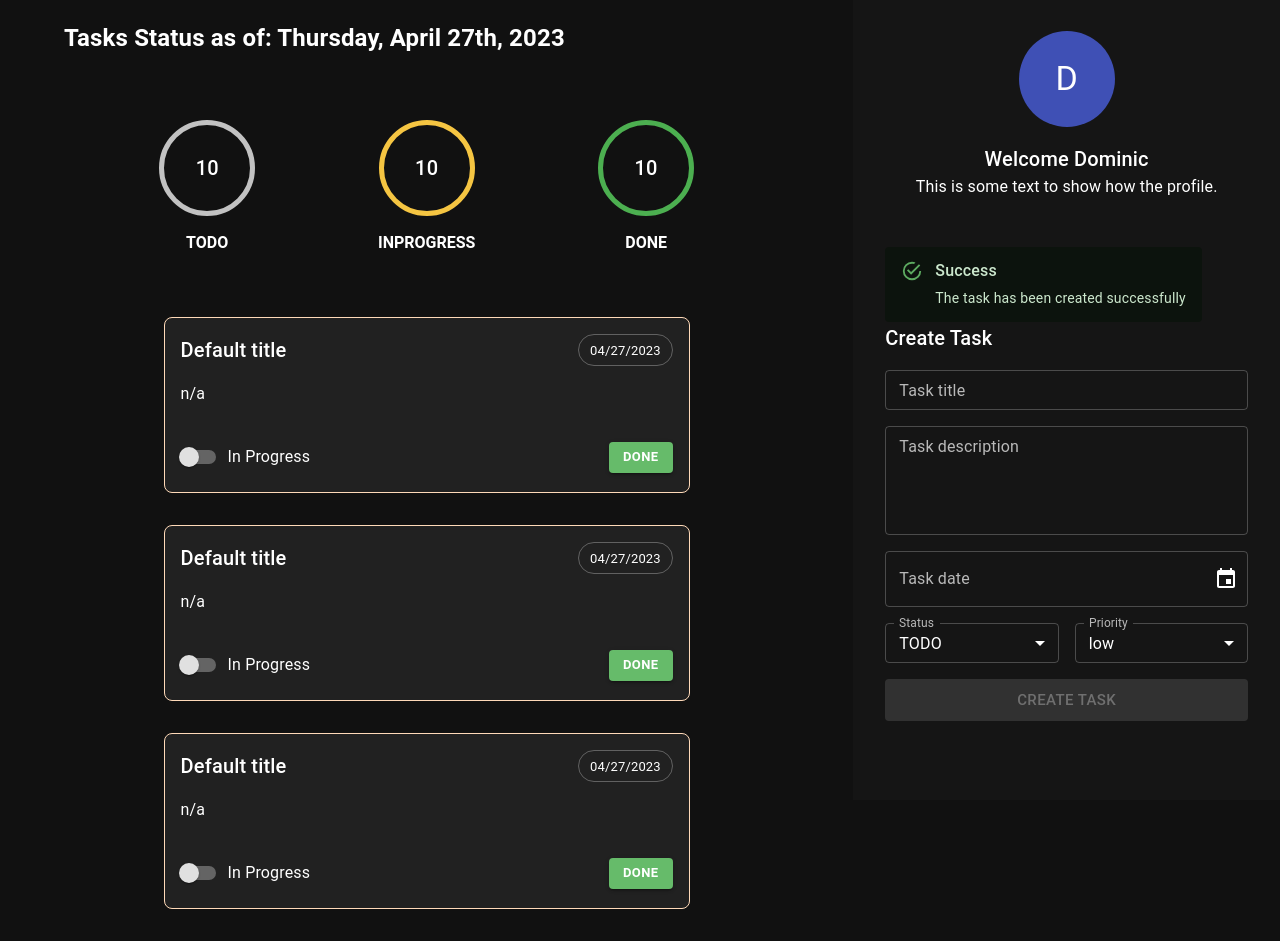
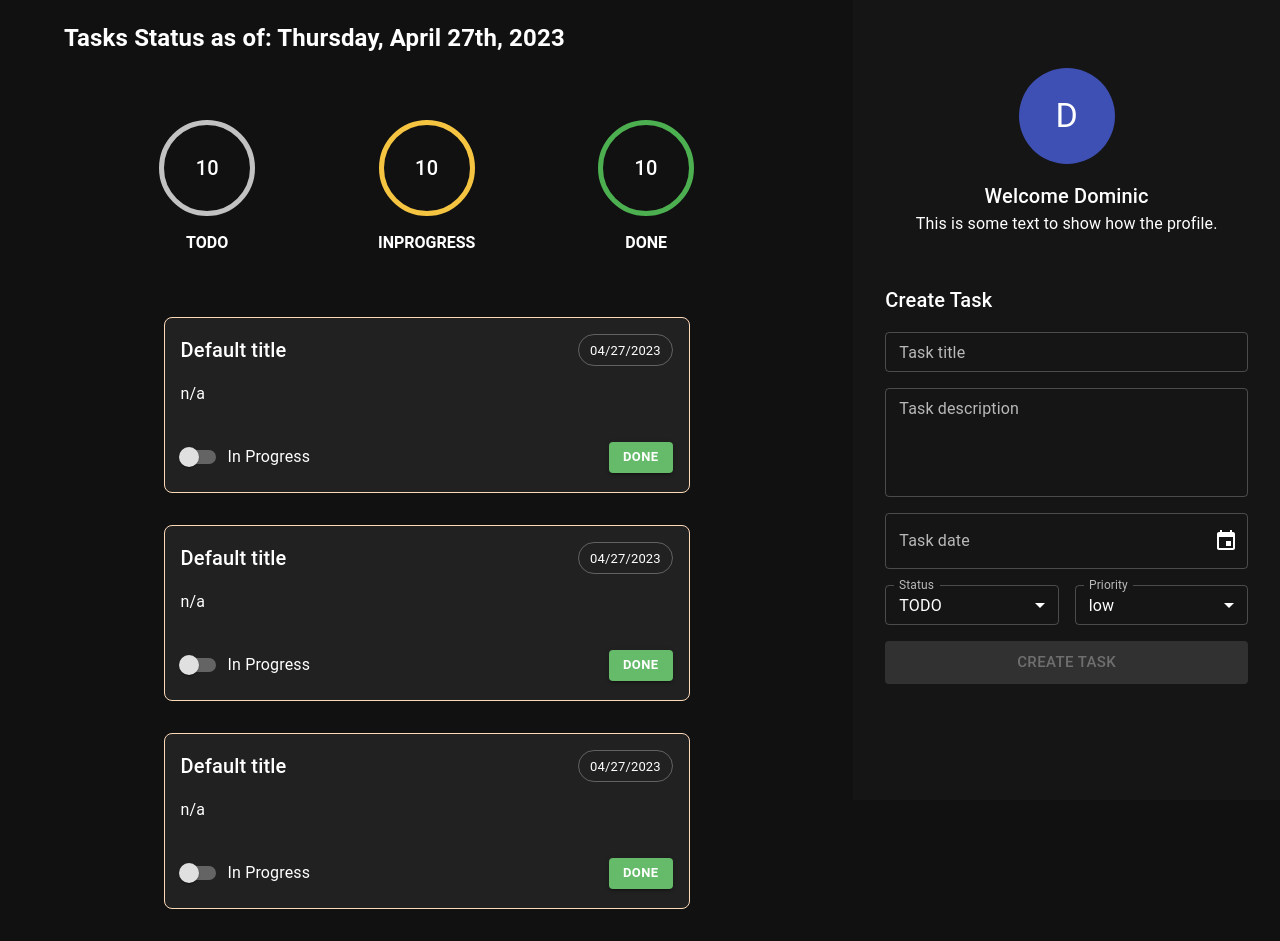
Before and after one commit to MajkelBuszy/taskapp-web, a React (Create React App) app: page / in a window 1280 px wide. Built offline with nearby package versions, Linux system fonts and the light colour scheme.

Commit message:
added state for showing success alert

```diff
--- a/src/components/createTaskForm/createTaskForm.tsx
+++ b/src/components/createTaskForm/createTaskForm.tsx
@@ -1,4 +1,4 @@
-import React, { FC, ReactElement, useState } from 'react';
+import React, { FC, ReactElement, useEffect, useState } from 'react';
 import {
     Box,
     Typography,
@@ -25,6 +25,7 @@ export const CreateTaskForm: FC = (): ReactElement => {
     const [date, setDate] = useState<Date | null>(null);
     const [status, setStatus] = useState<Status>(Status.todo);
     const [priority, setPriority] = useState<Priority>(Priority.low);
+    const [showSuccessAlert, setShowSuccessAlert] = useState<boolean>(false);
 
     const mutation = useMutation((body: ICreateTask) => {
         return sendApiRequest(' http://localhost:8765/tasks ', 'POST', body);
@@ -45,6 +46,20 @@ export const CreateTaskForm: FC = (): ReactElement => {
         mutation.mutate(task);
     };
 
+    useEffect(() => {
+        if (mutation.isSuccess) {
+            setShowSuccessAlert(true);
+        }
+
+        const successAlertTimeout = setTimeout(() => {
+            setShowSuccessAlert(false);
+        }, 3000);
+
+        return () => {
+            clearTimeout(successAlertTimeout);
+        };
+    }, [mutation.isSuccess]);
+
     return (
         <Box
             display="flex"
@@ -54,10 +69,12 @@ export const CreateTaskForm: FC = (): ReactElement => {
             px={4}
             my={6}
         >
-            <Alert severity="success">
-                <AlertTitle>Success</AlertTitle>
-                The task has been created successfully
-            </Alert>
+            {showSuccessAlert && (
+                <Alert severity="success">
+                    <AlertTitle>Success</AlertTitle>
+                    The task has been created successfully
+                </Alert>
+            )}
             <Typography mb={2} component="h2" variant="h6">
                 Create Task
             </Typography>
@@ -66,17 +83,20 @@ export const CreateTaskForm: FC = (): ReactElement => {
                     onChange={(e) => {
                         setTitle(e.target.value);
                     }}
+                    disabled={mutation.isLoading}
                 />
                 <TaskDescriptionField
                     onChange={(e) => {
                         setDescription(e.target.value);
                     }}
+                    disabled={mutation.isLoading}
                 />
                 <TaskDateField
                     value={date}
                     onChange={(e) => {
                         setDate(e);
                     }}
+                    disabled={mutation.isLoading}
                 />
                 <Stack direction="row" spacing={2} width="100%">
                     <TaskSelectField
@@ -86,6 +106,7 @@ export const CreateTaskForm: FC = (): ReactElement => {
                         onChange={(e) => {
                             setStatus(e.target.value as Status);
                         }}
+                        disabled={mutation.isLoading}
                         items={[
                             {
                                 value: Status.todo,
@@ -104,6 +125,7 @@ export const CreateTaskForm: FC = (): ReactElement => {
                         onChange={(e) => {
                             setPriority(e.target.value as Priority);
                         }}
+                        disabled={mutation.isLoading}
                         items={[
                             {
                                 value: Priority.low,
```
